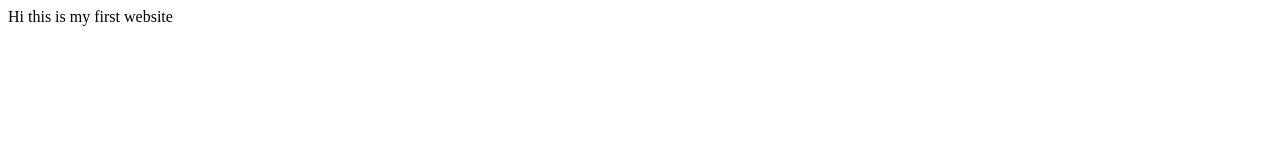
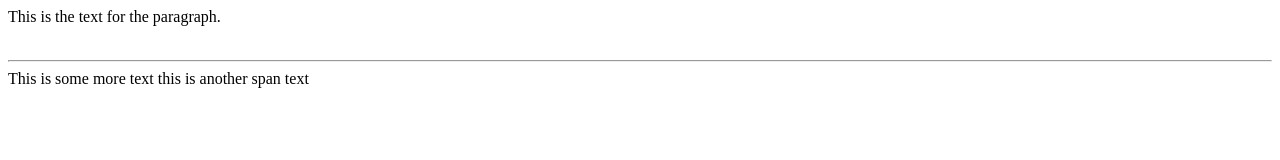
Before and after one commit to Madalinbv/html-css, a plain HTML site: page first-page/index.html in a window 1280 px wide. Drawn offline with Linux system fonts and the light colour scheme.

Commit message:
playing with elements

```diff
--- a/first-page/index.html
+++ b/first-page/index.html
@@ -1 +1,12 @@
-Hi this is my first website
+<p id="first-para">
+    This is the text for the paragraph.
+    <br />
+    <br />
+    <hr />
+    <span> This is some more text
+    </span>
+    <span>
+        this is another span text
+    </span>
+
+</p>
```
